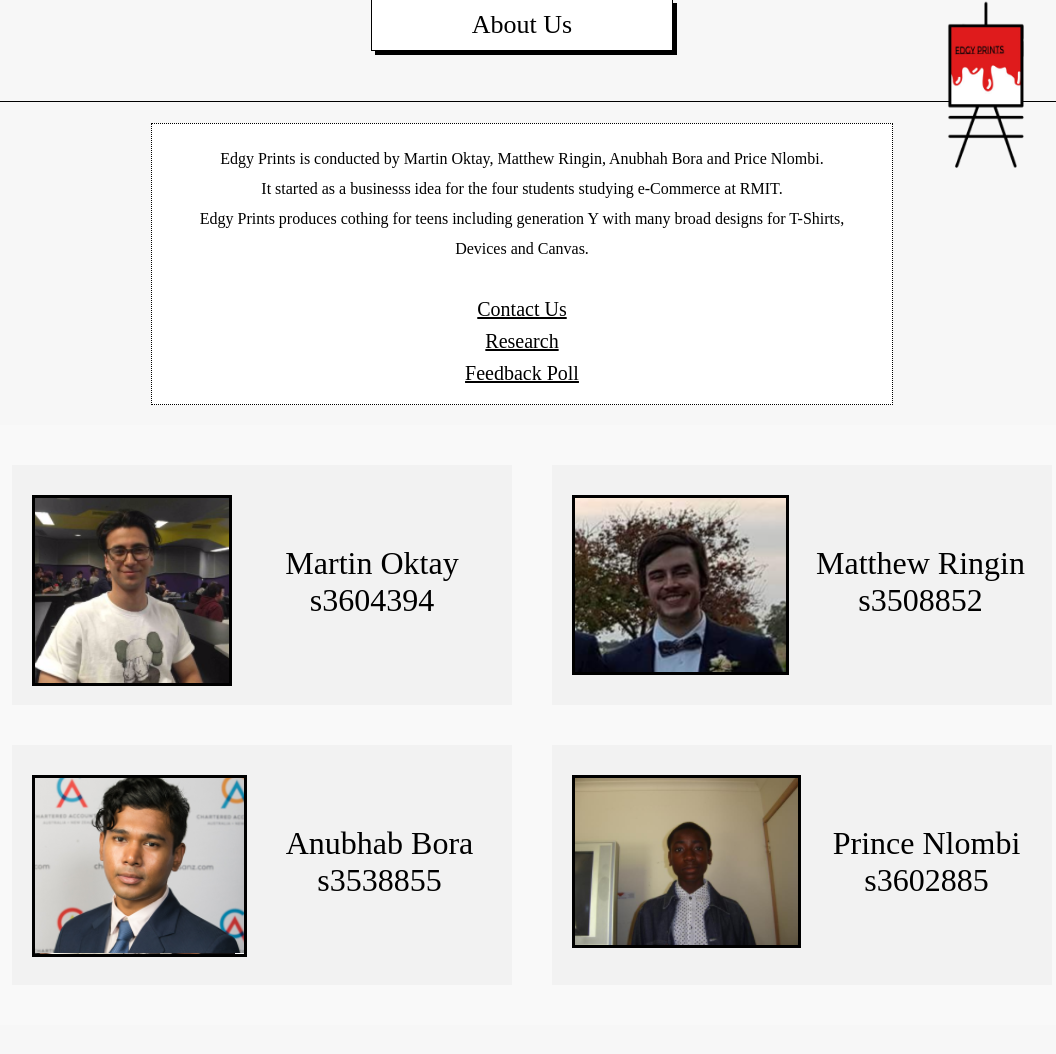
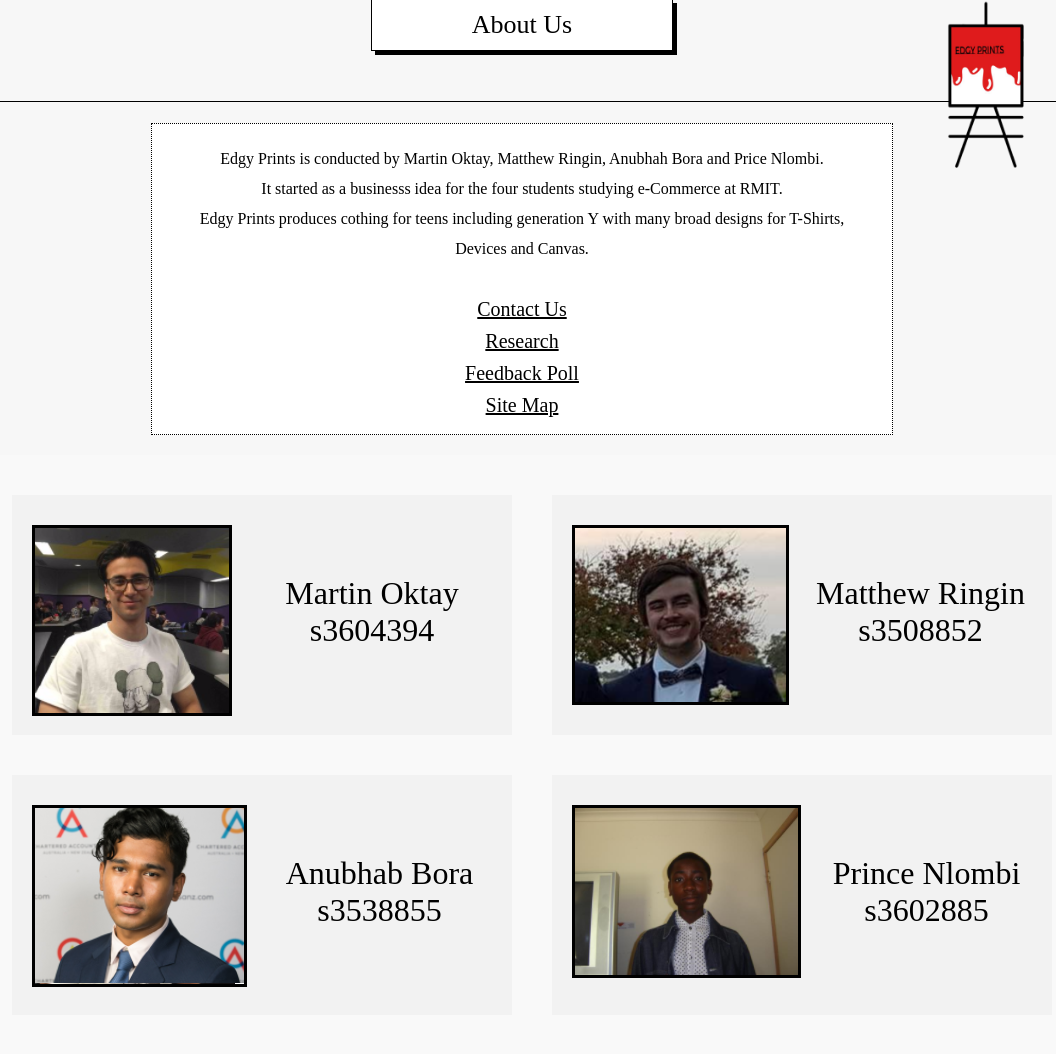
Before and after one commit to rmit-s3508852-matt-ringin/eBusiness-Assigment-, a PHP site: page /about.php in a window 1280 px wide; the page is wider, and only the part inside the window is pictured. Shown: the part 71-1125 px from the top of that part, without its empty margins (118-1174 px from the left). Run offline with PHP 8.4, Linux system fonts and the light colour scheme; the visitor is signed in with stand-in values (Sample User, id 1).

Commit message:
Fixed other link

```diff
--- a/about.php
+++ b/about.php
@@ -23,6 +23,7 @@
             <a href="contactUs.php" class = "link" id ="alt">Contact Us</a><br>
             <a href="research.php" class = "link" id ="alt">Research</a><br>
             <a href="poll.php" class = "link" id ="alt">Feedback Poll</a><br>
+            <a href="siteMap.php" class = "link" id ="alt">Site Map</a><br>
         </div>
 
 
--- a/css/style.css
+++ b/css/style.css
@@ -265,7 +265,7 @@ html, body {
 
 .story {
     width: 700px;
-    height: 240px;
+    height: 270px;
     margin: auto;
     margin-top: 20px;
     padding:20px;
```
